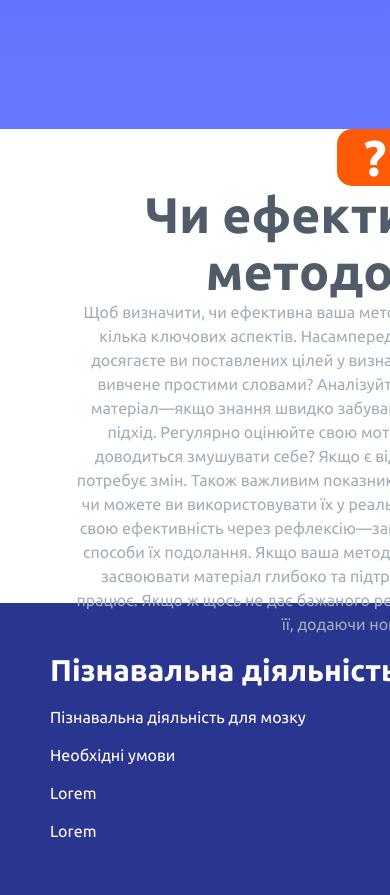
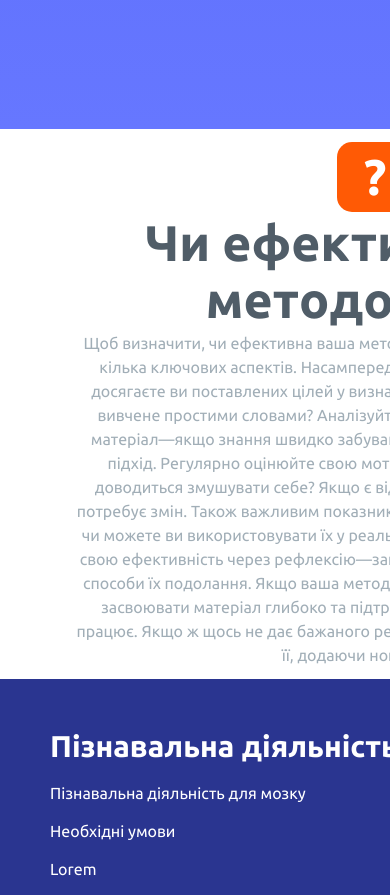
Before and after one commit to DarkenofDark/skokamojna, a plain HTML site: page page4.html in a window 390 px wide. Shown: the part 8020-8915 px from the top of the page. Drawn offline with Linux system fonts and the light colour scheme.

Commit message:
Add files via upload

```diff
--- a/page4css/page4.css
+++ b/page4css/page4.css
@@ -549,6 +549,12 @@ footer {
     }
     .section4 p{
         width: 80%;
+
+    }
+    .section4{
+        height: 550px;
+        padding-top: 10px;
+        padding-bottom: 10px;
     }
 
 
```
